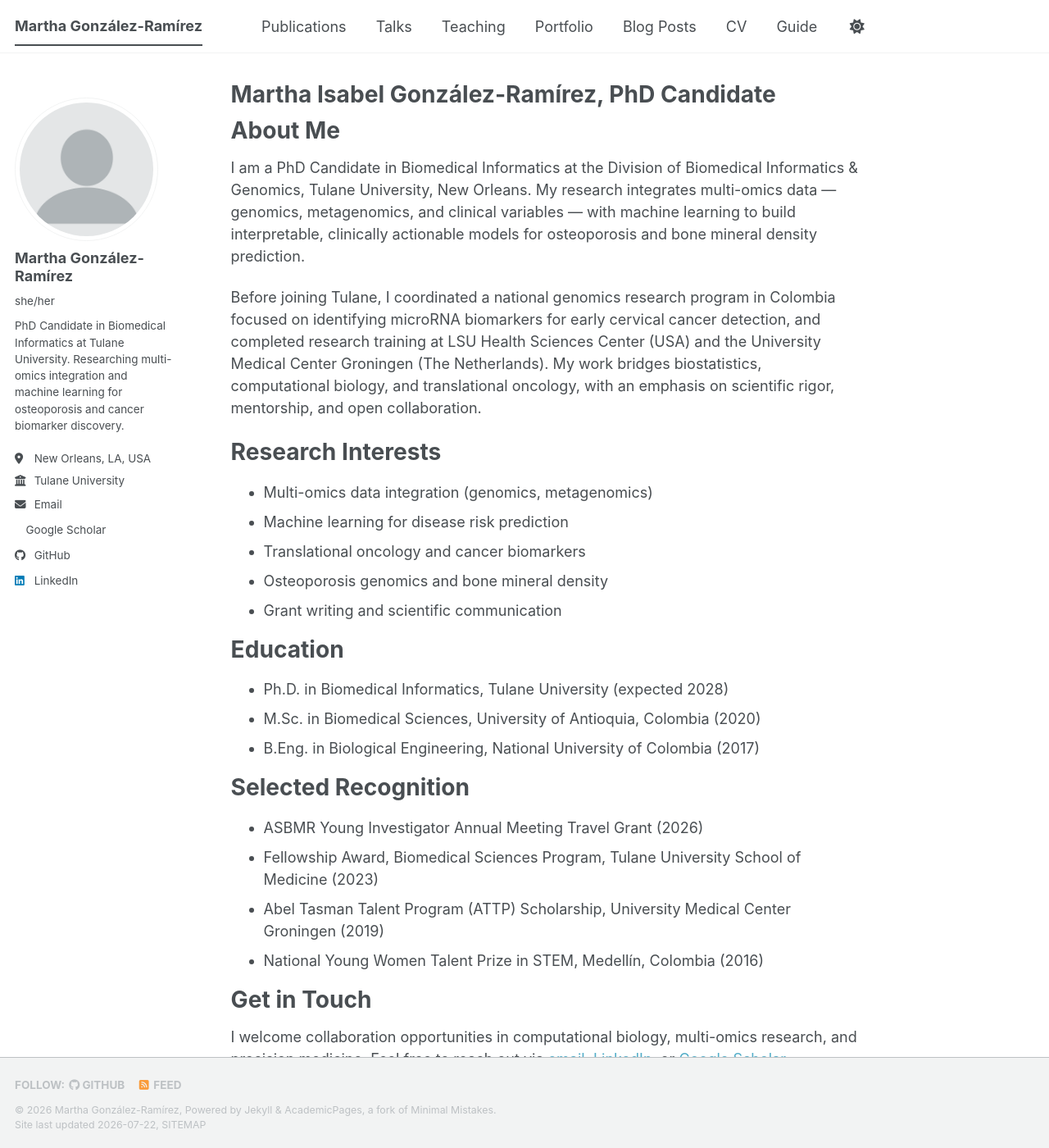
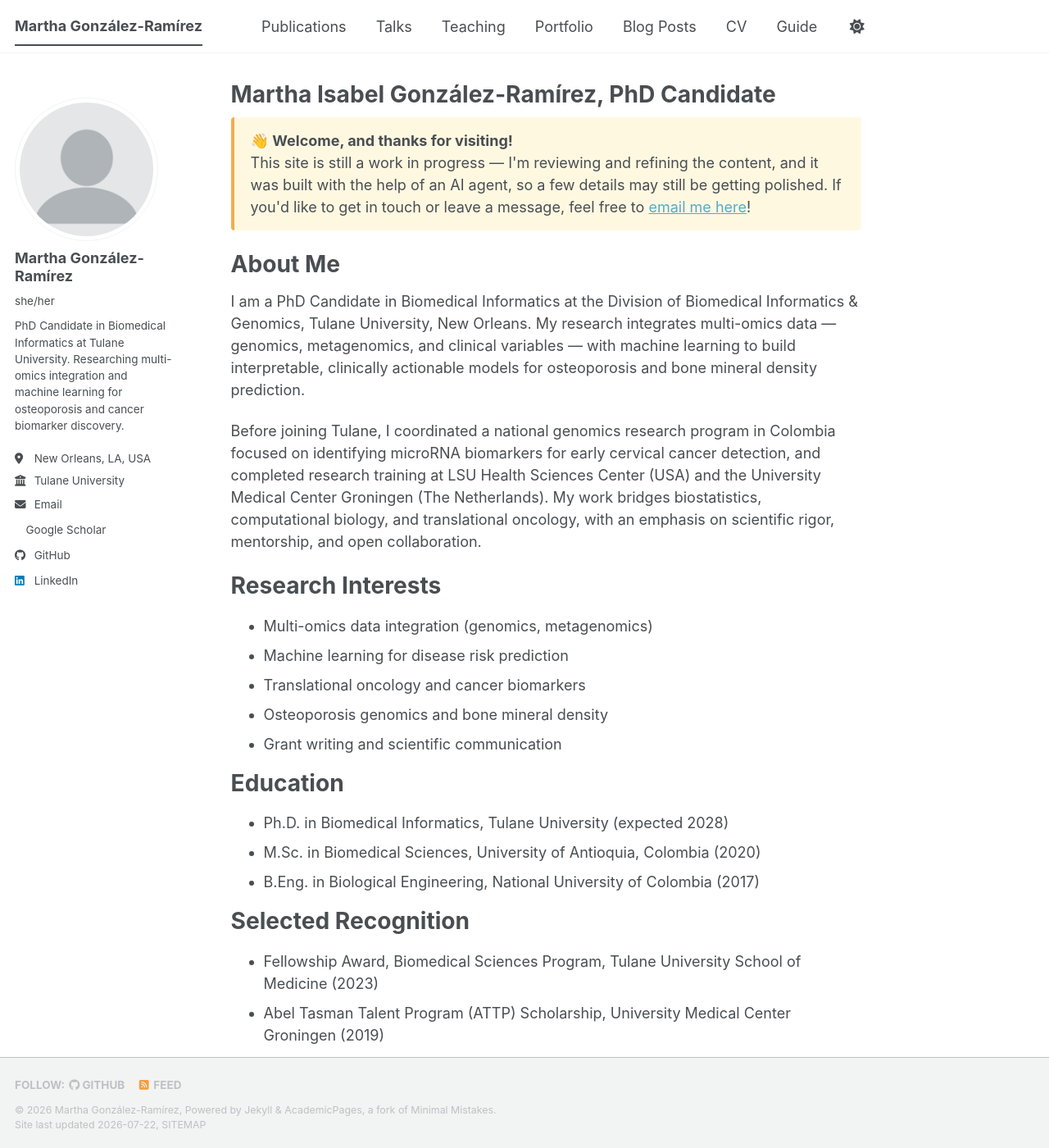
Before and after one commit to migonzalezr/migonzalezr.github.io, a Jekyll site: the page built from _pages/about.md, in a window 1280 px wide and 1400 px high. Shown: the whole window at 82% size. Built offline with Jekyll 4.4.1, drawn with Linux system fonts in a browser that asks for light colours; a style sheet for code colours, icons or effects is not loaded.

Commit message:
Enhance about page with welcome message
Added a welcome message and contact information to the about page.

```diff
--- a/_pages/about.md
+++ b/_pages/about.md
@@ -6,6 +6,11 @@ redirect_from:
   - /about/
   - /about.html
 ---
+
+<div style="background-color:#fff8e1; border-left:4px solid #f0ad4e; padding:15px 20px; margin-bottom:25px; border-radius:4px;">
+<strong>👋 Welcome, and thanks for visiting!</strong><br>
+This site is still a work in progress — I'm reviewing and refining the content, and it was built with the help of an AI agent, so a few details may still be getting polished. If you'd like to get in touch or leave a message, feel free to <a href="mailto:migonzalezr23@gmail.com?subject=Hello%20from%20your%20website">email me here</a>!
+</div>
 
 About Me
 ======
@@ -29,7 +34,6 @@ Education
 
 Selected Recognition
 ======
-* ASBMR Young Investigator Annual Meeting Travel Grant (2026)
 * Fellowship Award, Biomedical Sciences Program, Tulane University School of Medicine (2023)
 * Abel Tasman Talent Program (ATTP) Scholarship, University Medical Center Groningen (2019)
 * National Young Women Talent Prize in STEM, Medellín, Colombia (2016)
```
